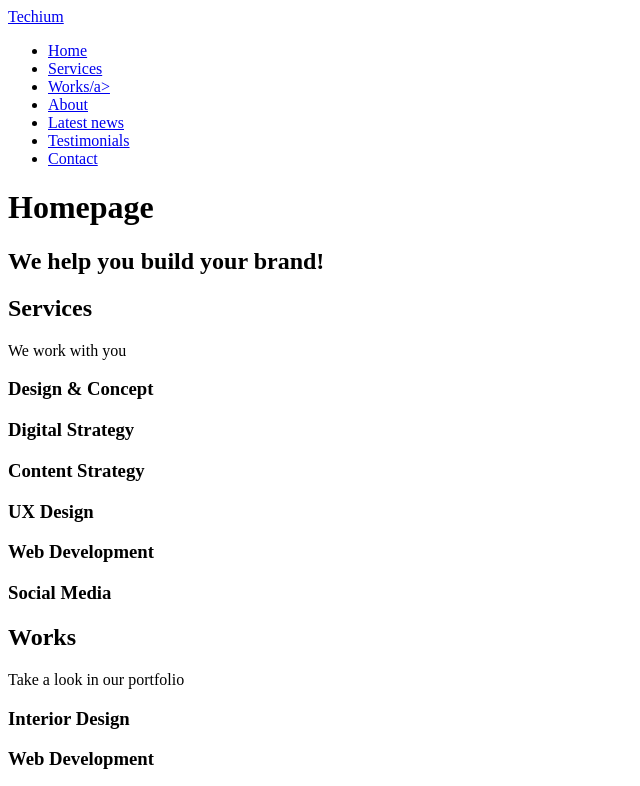
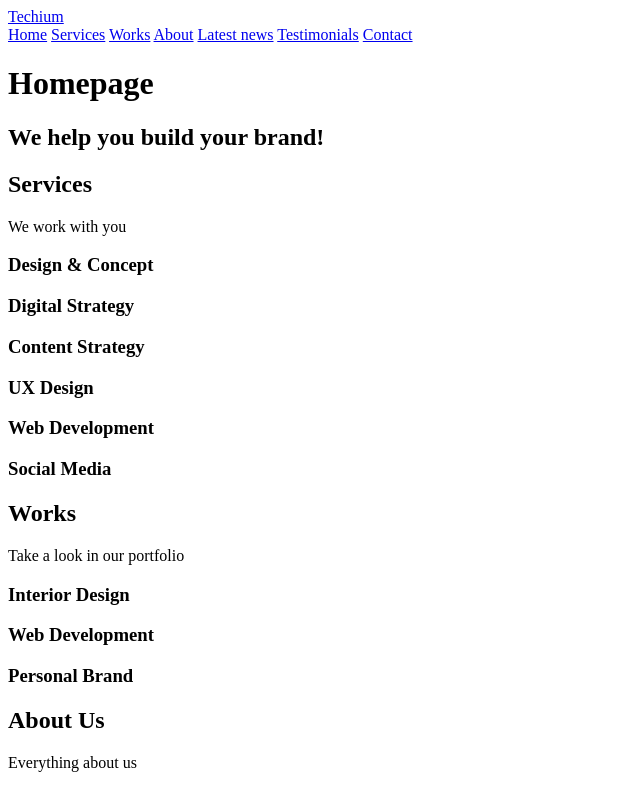
Before and after one commit to aytachuseynli/holbertonschool-web_front_end, a plain HTML site: page html_advanced/20-index.html in a window 1280 px wide. Shown: the top 786 px of the page, without its empty margins (0-640 px from the left). Drawn offline with Linux system fonts and the light colour scheme.

Commit message:
links added

```diff
--- a/html_advanced/20-index.html
+++ b/html_advanced/20-index.html
@@ -15,19 +15,17 @@
     <!-- Header -->
     <header>
       <div>
-	<div>
-	      <a href="/"><span>Techium</span></a>
-	</div>
+        <div>
+          <a href="/"><span>Techium</span></a>
+        </div>
         <nav>
-            <ul>
-                <li><a href="/">Home</a></li>
-                <li><a href="#services">Services</a></li>
-                <li><a href="#works">Works/a></li>
-                <li><a href="#about">About</a></li>
-                <li><a href="#latest_news">Latest news</a></li>
-                <li><a href="#testimonials">Testimonials</a></li>
-                <li><a href="#contact">Contact</a></li>
-            </ul>
+          <a href="/">Home</a>
+          <a href="#services">Services</a>
+          <a href="#works">Works</a>
+          <a href="#about">About</a>
+          <a href="#latest_news">Latest news</a>
+          <a href="#testimonials">Testimonials</a>
+          <a href="#contact">Contact</a>
         </nav>
       </div>
     </header>
```
